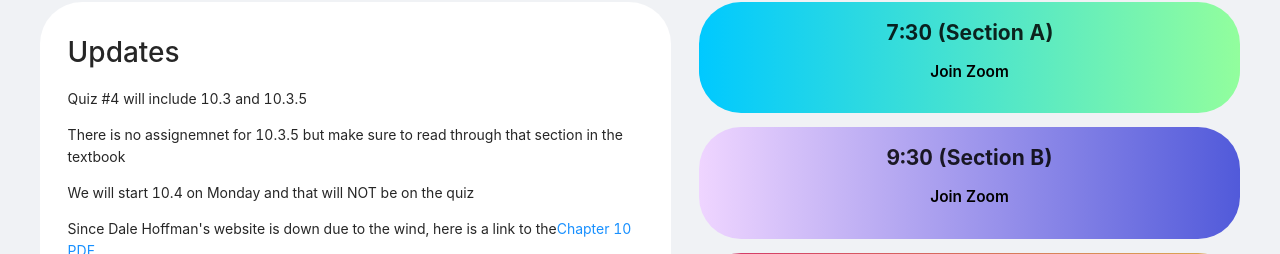
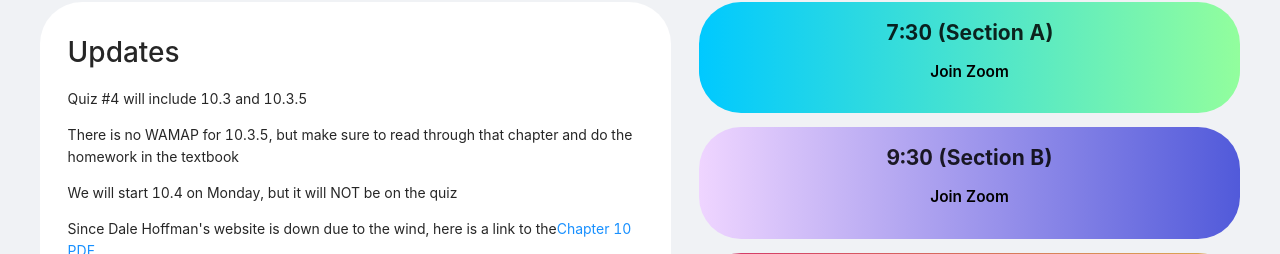
Before and after one commit to garyhtou/DH-Zoom, a React (Create React App) app: page / in a window 1280 px wide. Shown: the part 179-433 px from the top of the page. Built offline with nearby package versions, Linux system fonts and the light colour scheme; no server answers; the database is empty.

Commit message:
Update src/App.js

```diff
--- a/src/App.js
+++ b/src/App.js
@@ -273,8 +273,8 @@ class App extends React.Component {
 											<h2 className="user-leftSection-title">Updates</h2>
 										</div>
 										<p>Quiz #4 will include 10.3 and 10.3.5</p>
-										<p>There is no assignemnet for 10.3.5 but make sure to read through that section in the textbook</p>
-										<p>We will start 10.4 on Monday and that will NOT be on the quiz</p>
+										<p>There is no WAMAP for 10.3.5, but make sure to read through that chapter and do the homework in the textbook</p>
+										<p>We will start 10.4 on Monday, but it will NOT be on the quiz</p>
 										<p>
 											Since Dale Hoffman's website is down due to the wind, here
 											is a link to the
```
